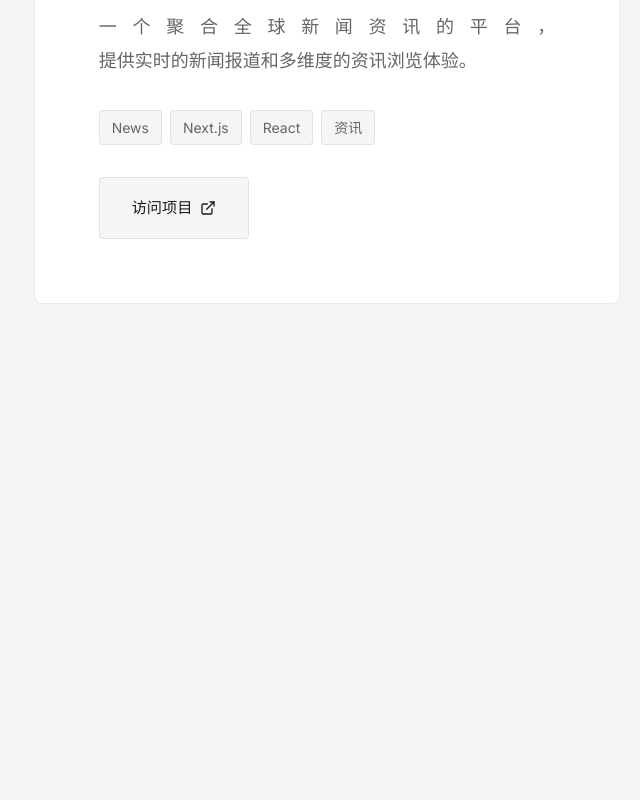
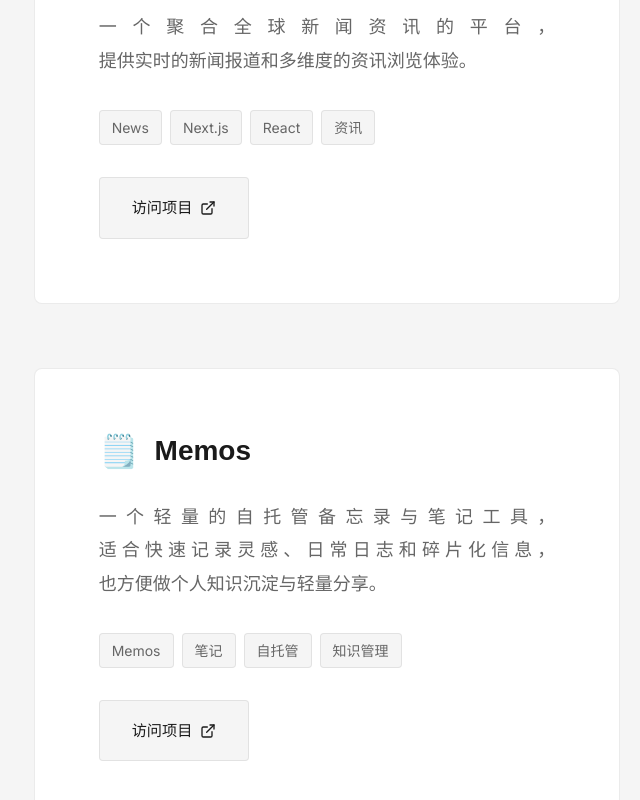
Before and after one commit to SharingMan/09-blog, a Next.js app: page /works in a window 1280 px wide. Shown: the part 3778-4578 px from the top of the page, without its empty margins (313-953 px from the left). Before the commit the page ends 4178 px from the top, so only its background shows below. Built offline with nearby package versions, Linux system fonts and the light colour scheme; a web font is replaced by a local one.

Commit message:
Add Memos project to works

```diff
--- a/app/works/page.tsx
+++ b/app/works/page.tsx
@@ -67,6 +67,13 @@
     tags: ['News', 'Next.js', 'React', '资讯'],
     emoji: '🌍',
   },
+  {
+    title: 'Memos',
+    description: '一个轻量的自托管备忘录与笔记工具，适合快速记录灵感、日常日志和碎片化信息，也方便做个人知识沉淀与轻量分享。',
+    url: 'http://120.53.239.172:5230/',
+    tags: ['Memos', '笔记', '自托管', '知识管理'],
+    emoji: '🗒️',
+  },
 ]
 
 export default function WorksPage() {
```
